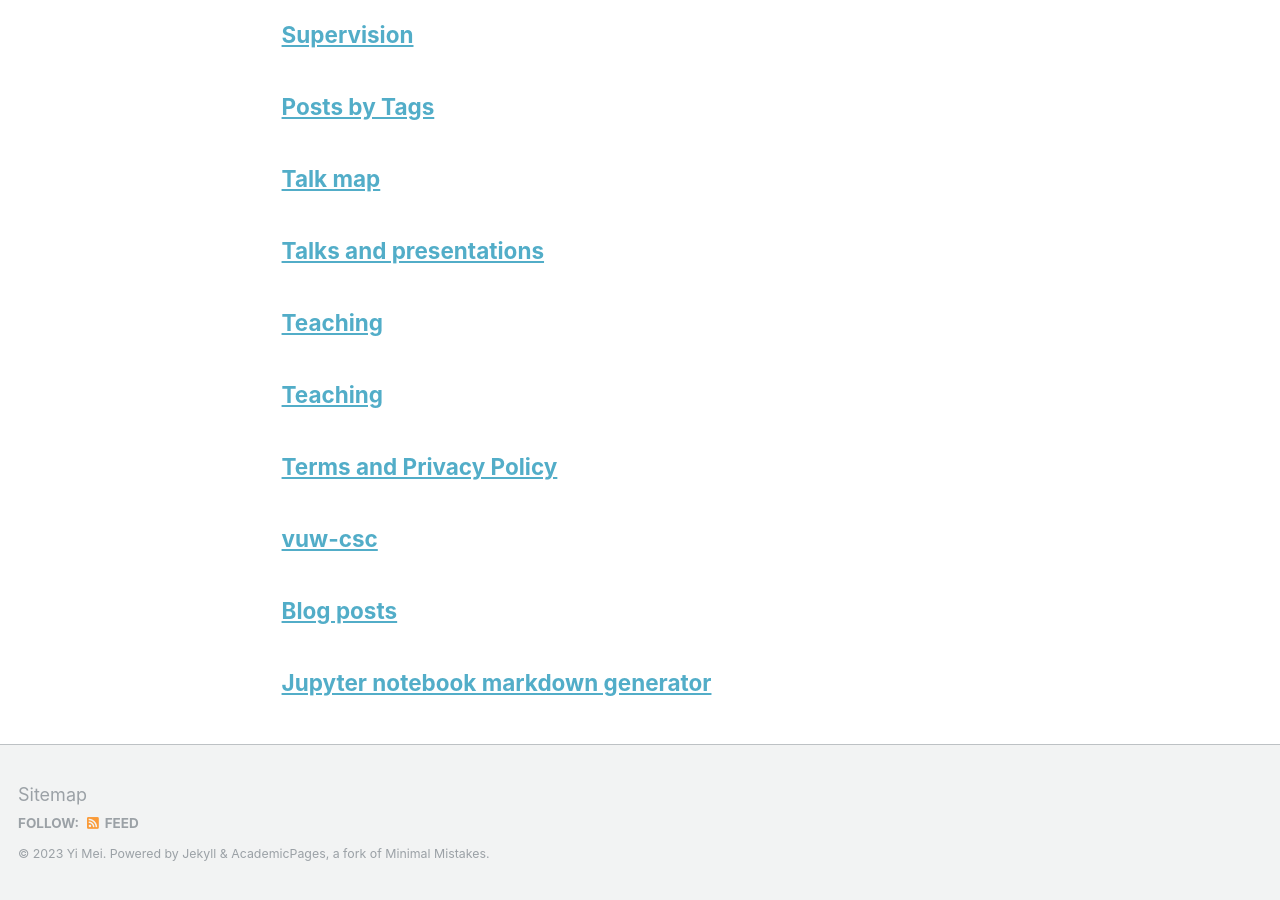
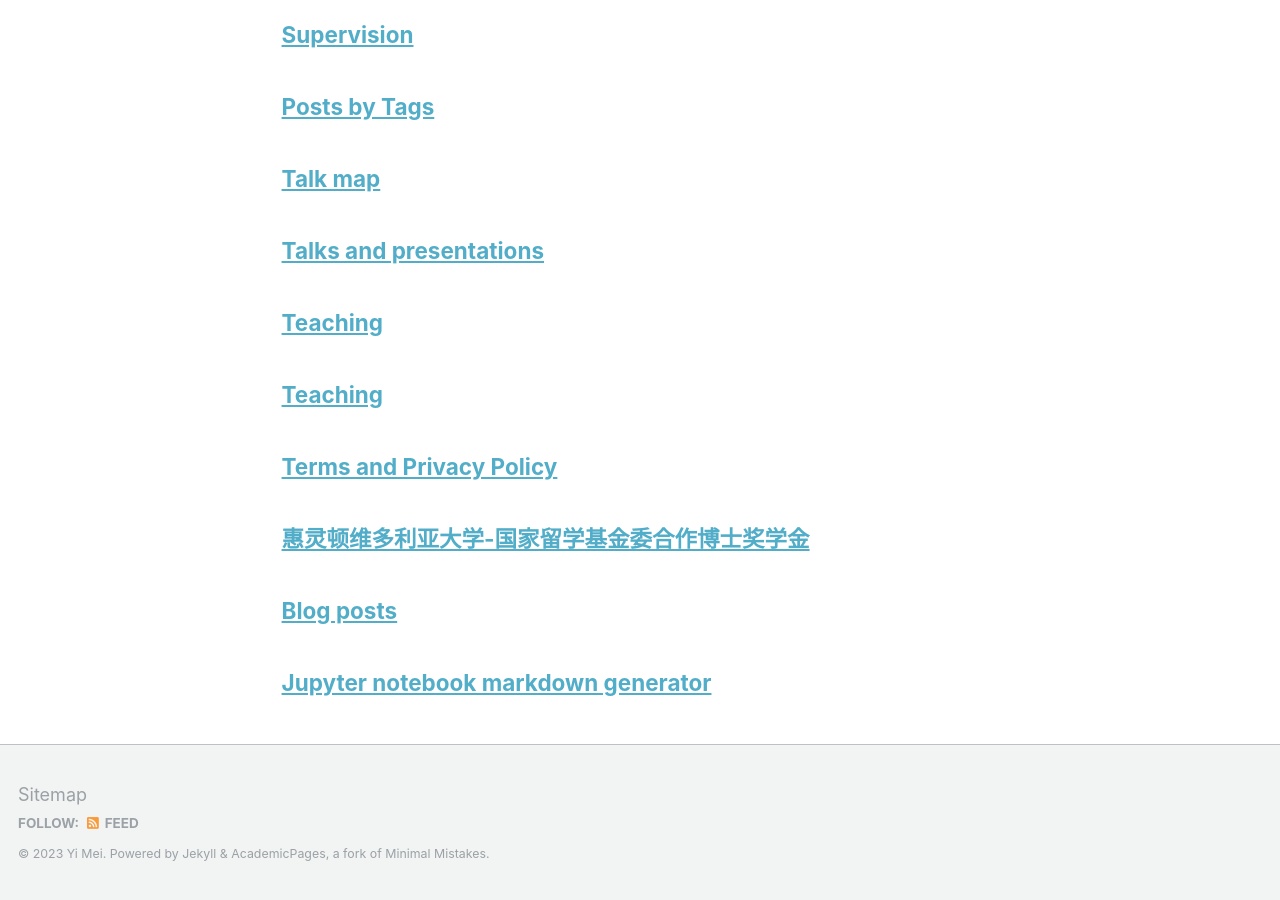
Before and after one commit to yi-mei-ecco/yi-mei-ecco.github.io, a Jekyll site: the page built from _pages/page-archive.html, in a window 1280 px wide and 900 px high, scrolled down 1385 px. Built offline with Jekyll 4.4.1, drawn with Linux system fonts in a browser that asks for light colours.

Commit message:
Update vuw-csc page

```diff
--- a/_pages/vuw-csc.md
+++ b/_pages/vuw-csc.md
@@ -1,6 +1,6 @@
 ---
 layout: archive
-title: "vuw-csc"
+title: "惠灵顿维多利亚大学-国家留学基金委合作博士奖学金"
 permalink: /vuw-csc/
 author_profile: true
 ---
@@ -9,13 +9,13 @@ author_profile: true
 
 ![](/images/vuw4.jpg)
 
-### 招生项目
+## 招生项目
 
 本博士奖学金为新西兰惠灵顿维多利亚大学与中国留学基金委合作奖学金项目。该项目时长为4年，需全职在新西兰惠灵顿维多利亚大学攻读博士学位，毕业后将授予新西兰惠灵顿维多利亚大学博士学位。
 
 该奖学金包括<b>4年的学费和生活费（生活费约10,000+人民币/月）、签证费、以及一次国际往返机票费。</b>该奖学金完全足够毫无经济压力的读完博士并顺利毕业。
 
-### 研究方向
+## 研究方向
 
 - 演化计算、智能物流、调度与组合优化、供应链优化
 - 基于机器学习与强化学习的组合优化
@@ -28,43 +28,43 @@ author_profile: true
 - 演化大规模组合优化
 - 仿真优化（Simulation Optimization）
 
-### 导师简介
+## 导师简介
 
-梅一现任新西兰惠灵顿维多利亚大学工程与计算机科学学院Associate Professor (Reader)。他曾在中国科学技术大学少年班取得学士学位，中国科学技术大学计算机学院取得博士学位。其研究方向为演化（进化）计算与机器学习、调度与组合优化。他在各大演化计算顶级期刊（包括《IEEE Transactions on Evolutionary Computation》、《IEEE Transactions on Cybernetics》、《 IEEE Transactions on Emerging Topics in Computational Intelligence》、《Evolutionary Computation Journal (MIT Press)》上发表多篇论文（总计发表180余篇论文，谷歌学术总引用数4700+，h-index 35），出版专著1部，并曾荣获2017年IEEE Transactions on Evolutionary Computation Outstanding Paper Award。
+梅一现任新西兰惠灵顿维多利亚大学工程与计算机科学学院Associate Professor (Reader)。他曾在中国科学技术大学少年班取得学士学位，中国科学技术大学计算机学院取得博士学位。其研究方向为演化（进化）计算与机器学习、调度与组合优化。他在各大演化计算顶级期刊（包括《IEEE Transactions on Evolutionary Computation》、《IEEE Transactions on Cybernetics》、《 IEEE Transactions on Emerging Topics in Computational Intelligence》、《Evolutionary Computation Journal (MIT Press)》上发表多篇论文（总计发表200余篇论文，谷歌学术总引用数5200+，h-index 37），出版专著1部，并曾荣获2017年IEEE Transactions on Evolutionary Computation Outstanding Paper Award。
 
 梅一教授为20多名博士研究生的导师，其中10余名博士研究生已成功毕业，并在新西兰、澳洲、欧洲及国内高校与工业界工作。<b>在其指导下有多名博士生获得国际重要奖项，如ACM SigEVO Outstanding Dissertation Award (honourable mention), ACM Genetic and Evolutionary Computation Conference Best Paper Award, EuroGP Best Paper Award。</b>
 
 他主持/参与多项国家级科研基金，包括New Zealand Royal Society Marsden Fast-Start Fund，MBIE SSIF Fund on Data Science，Science for Technological Innovation Seed Fund（累计超过1000万新西兰元）。他担任5个国际期刊的编委会成员，并担任多个国际学术会议（包括IEEE CEC，ACM GECCO，IEEE SSCI）的组织成员与分会主席。他是IEEE新西兰中央分部主席，IEEE计算智能学会演化调度组合优化Taskforce主席，新西兰工程院院士以及IEEE高级会员。
 
-### 研究团队简介
+## 研究团队简介
 
-作为博士研究生，你将成为张孟杰（Mengjie Zhang）教授所领导的进化计算课题组其中一员。进化计算课题组是进化计算领域国际知名团队之一，也是南半球最大的进化计算研究团队。该团队目前有50多名研究人员和博士生。团队科研氛围浓厚，师生之间关系非常融洽，大家互相帮助支持，给你提供优越的科研和生活环境。
+作为博士研究生，你将成为[张孟杰（Mengjie Zhang）](https://homepages.ecs.vuw.ac.nz/~mengjie/)教授所领导的进化计算课题组其中一员。进化计算课题组是进化计算领域国际知名团队之一，也是南半球最大的进化计算研究团队。该团队目前有50多名研究人员和博士生。团队科研氛围浓厚，师生之间关系非常融洽，大家互相帮助支持，给你提供优越的科研和生活环境。
 
-该团队在顶级期刊和国际知名会议上发表多篇文章，获得多项新西兰政府、皇家科学院和企业项目（项目经费累计超过1亿）。更多信息请见https://ecs.wgtn.ac.nz/Groups/ECRG/。
+该团队在顶级期刊和国际知名会议上发表多篇文章，获得多项新西兰政府、皇家科学院和企业项目（项目经费累计超过1亿）。更多信息请见[https://ecs.wgtn.ac.nz/Groups/ECRG/](https://ecs.wgtn.ac.nz/Groups/ECRG/)。
 
-课题组领导人张孟杰（Mengjie Zhang）教授，IEEE Fellow，新西兰皇家科学院院士，新西兰工程院院士，IEEE CIS Distinguished Lecturer 。现任新西兰惠灵顿维多利亚大学（VUW）计算机科学教授及工学部副部长（主管科研与创新），工程与计算机学院研究委员会主席，VUW学术委员会成员以及研究生奖学金委员会成员。出版专著2部，在著名国际杂志如《IEEE Transactions on Evolutionary Computation》、《IEEE Transactions on Cybernetics》和《Evolutionary Computation Journal (MIT Press)》及重要国际学术会议上发表论文700多篇；自2007年起在遗传编程公认网页：Genetic Programming bibliography (http://www.cs.bham.ac.uk/~wbl/biblio/gp-html/index.html) 上被列为世界排名前五的遗传编程算法研究人员。
+课题组领导人张孟杰（Mengjie Zhang）教授，IEEE Fellow，新西兰皇家科学院院士，新西兰工程院院士，IEEE CIS Distinguished Lecturer 。现任新西兰惠灵顿维多利亚大学（VUW）计算机科学教授及工学部副部长（主管科研与创新），工程与计算机学院研究委员会主席，VUW学术委员会成员以及研究生奖学金委员会成员。出版专著2部，在著名国际杂志如《IEEE Transactions on Evolutionary Computation》、《IEEE Transactions on Cybernetics》和《Evolutionary Computation Journal (MIT Press)》及重要国际学术会议上发表论文700多篇；自2007年起在遗传编程公认网页：[Genetic Programming bibliography](http://www.cs.bham.ac.uk/~wbl/biblio/gp-html/index.html)上被列为世界排名前四的遗传编程算法研究人员。
 
-### 学校简介
+## 学校简介
 
 |                   |                     |
 |   :---:           |     :---:           |
 | ![](/images/vuw1.jpg) | ![](/images/vuw2.jpg) |
 
-惠灵顿维多利亚大学（Victoria University of Wellington，VUW）建校于1897年，位于新西兰首都惠灵顿，是一所大型公立综合性全国大学，新西兰八大五星级大学之一。惠灵顿维多利亚大学是新西兰最古老的大学之一，作为一所以研究为基础向学生提供高质量教育的大学，它已久负盛名。
+[惠灵顿维多利亚大学（Victoria University of Wellington，VUW）](https://www.wgtn.ac.nz/)建校于1897年，位于新西兰首都惠灵顿，是一所大型公立综合性全国大学，新西兰八大五星级大学之一。惠灵顿维多利亚大学是新西兰最古老的大学之一，作为一所以研究为基础向学生提供高质量教育的大学，它已久负盛名。
 
 根据新西兰高教部对各个大学的科学研究（PBRF）评估， 惠灵顿维多利亚大学的研究质量位列新西兰所有大学第一。在2021年QS世界大学排名中，惠灵顿维多利亚大学位列世界第236位，高于许多国内知名大学如武汉大学(第257位)，同济大学(第291位)，北京师范大学(第292位) 等。
 
-### 基本要求
+## 基本要求
 
 - 硕士毕业或本科GPA 4分制大学本科毕业
 - 最高学历课程平均分85分以上
 - 有研究经验（在相关期刊或国际会议上发表过学术论文）者优先
 
-### 申请方式
+## 申请方式
 
 1. 请联系Dr. Yi Mei (yi.mei@ecs.vuw.ac.nz)，并附上简历与最高学历成绩单。
-2. 在 https://www.victoria.ac.nz/fgr 提交博士奖学金申请，<b><font color="red">注意</font></b>一定要在<b>Name of Scholarship</b>这一栏里选择<b>China Scholarships Council (CSC) / Victoria University Scholarship Scheme</b>。
-3. 我们收到申请后会联系你进行面试，并根据评估发送offer。在你取得VUW的offer之后，需要再至 https://www.csc.edu.cn/chuguo 申请国家留学基金委的奖学金。
+2. 在<b>惠灵顿维多利亚大学研究生院官网</b> [https://www.victoria.ac.nz/fgr](https://www.victoria.ac.nz/fgr) 提交博士奖学金申请，<b><font color="red">注意</font></b>一定要在"<b>Name of Scholarship</b>"这一栏里选择"<b>China Scholarships Council (CSC) / Victoria University Scholarship Scheme</b>"。
+3. 我们收到申请后会联系你进行面试，并根据评估发送offer。在你取得VUW的offer之后，需要再至<b>国家留学基金委官网</b> [https://www.csc.edu.cn/chuguo](https://www.csc.edu.cn/chuguo) 申请国家留学基金委的奖学金。
 
 具体申请方式请见：<a href="https://www.wgtn.ac.nz/scholarships/current/china-scholarships-council-csc-victoria-university-scholarship-scheme">https://www.wgtn.ac.nz/scholarships/current/china-scholarships-council-csc-victoria-university-scholarship-scheme</a>。
 
@@ -72,15 +72,15 @@ author_profile: true
 
 <br/>
 
-### 关于惠灵顿
+## 关于惠灵顿
 
 |                   |                     |
 |   :---:           |     :---:           |
-| ![维塔工作室](/img/weta.jpg) | ![Oriental Bay](/img/oriental-bay.jpg) |
-| ![机场](/img/airport.png) | ![国会大厦](/img/parliament.jpg) |
+| ![维塔工作室](/images/weta.jpg) | ![Oriental Bay](/images/oriental-bay.jpg) |
+| ![机场](/images/airport.png) | ![国会大厦](/images/parliament.jpg) |
 
-坐落在新西兰北岛南端的首都惠灵顿，是新西兰第二大城市，也是世界上最宜居的城市之一。它被《孤独星球》（Lonely Planet）誉为“世界上最酷的小首都”。它背靠连绵青山，面朝万顷碧波。 既有自然风光旖旎迷人，又有人文艺术清新高雅。 而这里的人深谙生活的艺术，把每一天都过得惬意灵动，精致浪漫。新西兰国家博物馆（Te Papa Tongarewa)以及世界著名电影《指环王》、《阿凡达》等的制作公司维塔工作室(Weta Digital)均坐落在惠灵顿。
+坐落在新西兰北岛南端的首都[惠灵顿](https://www.wellingtonnz.com/)，是新西兰第二大城市，也是世界上最宜居的城市之一。它被《孤独星球》（Lonely Planet）誉为“世界上最酷的小首都”。它背靠连绵青山，面朝万顷碧波。 既有自然风光旖旎迷人，又有人文艺术清新高雅。 而这里的人深谙生活的艺术，把每一天都过得惬意灵动，精致浪漫。新西兰国家博物馆（Te Papa Tongarewa)以及世界著名电影《指环王》、《阿凡达》等的制作公司维塔工作室(Weta Digital)均坐落在惠灵顿。
 
-### 联系方式
+## 联系方式
 
 更多详情或咨询，请联系Dr. Yi Mei (yi.mei@ecs.vuw.ac.nz)，谢谢！
```
Also changed, not shown: images/airport.png (added), images/oriental-bay.jpg (added), images/parliament.jpg (added), images/weta.jpg (added).
